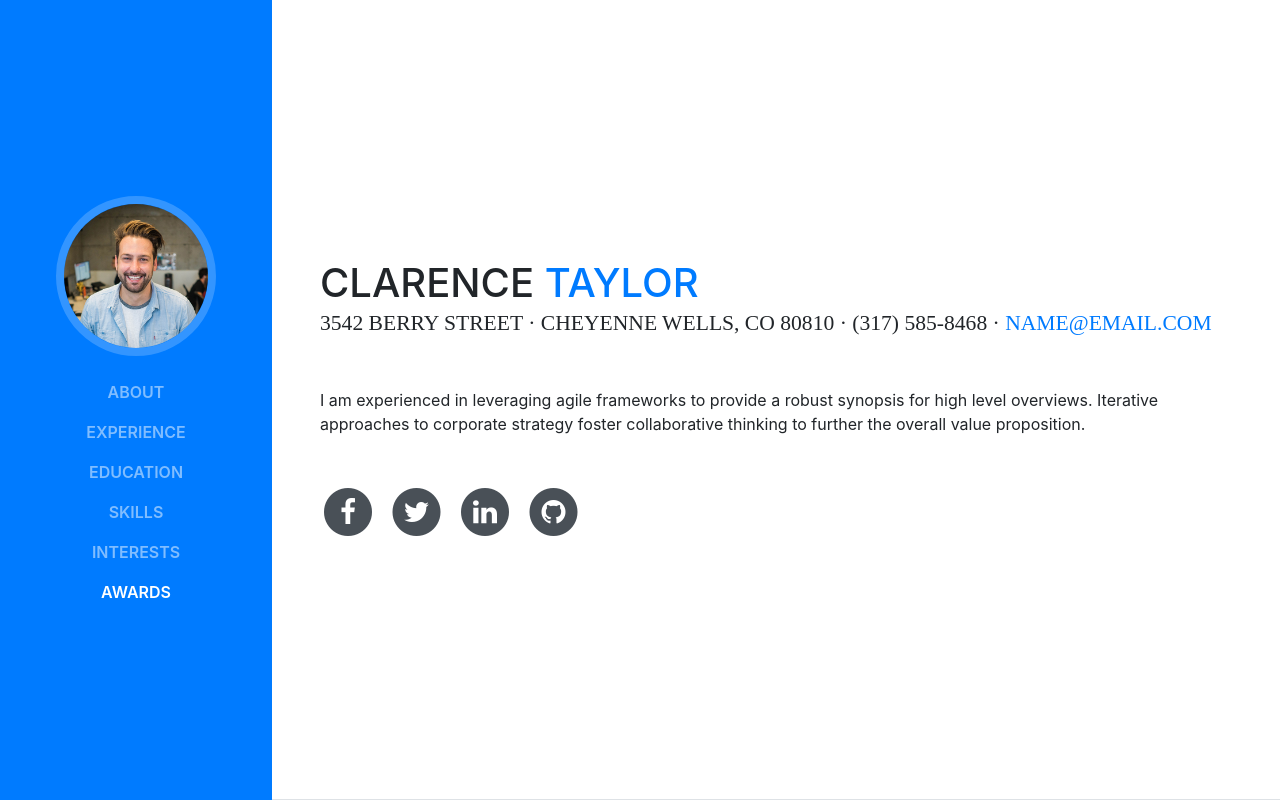
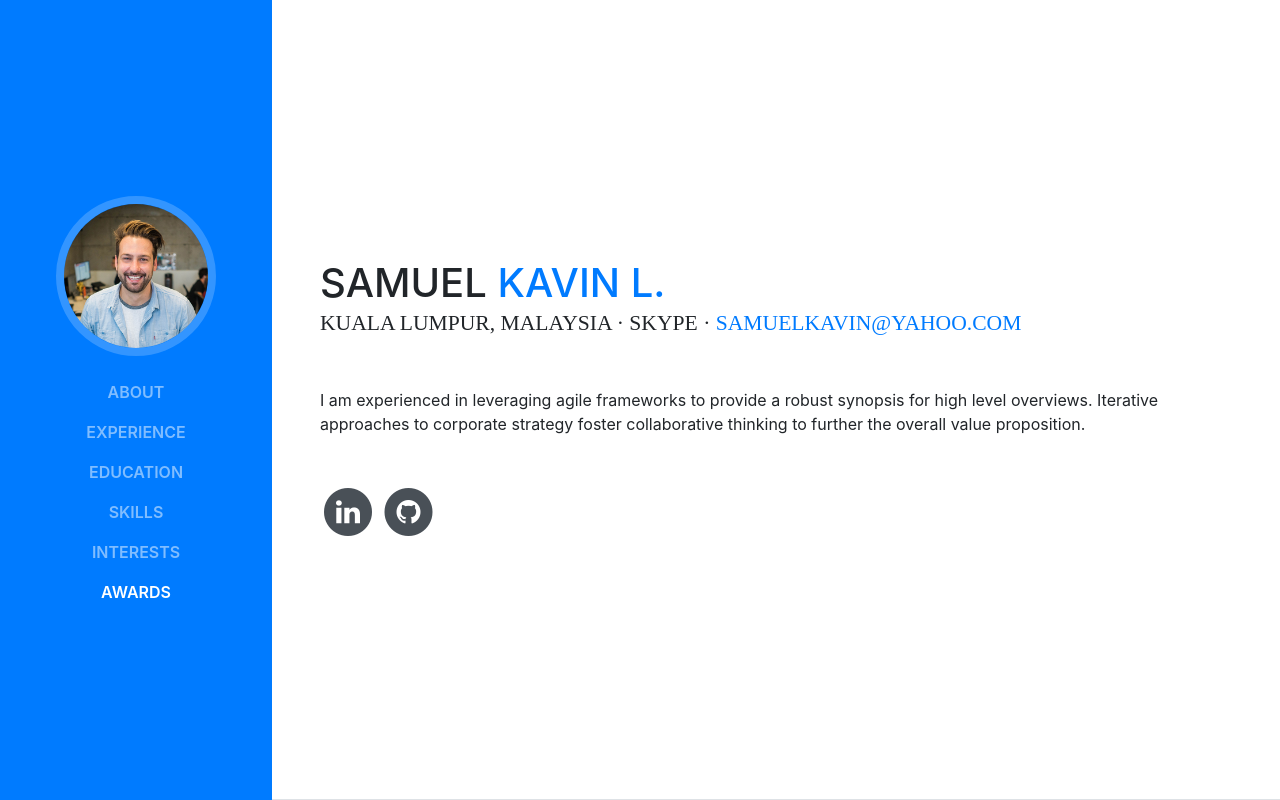
Before and after one commit to samuelkavin/samuelkavin.github.io, a website with bundled scripts: page index.html in a window 1280 px wide. Shown: the top 800 px of the page. Built offline with nearby package versions, Linux system fonts and the light colour scheme; a web font is replaced by a local one.

Commit message:
changes on name, url and contacts

```diff
--- a/index.html
+++ b/index.html
@@ -8,7 +8,7 @@
     <meta name="description" content="">
     <meta name="author" content="">
 
-    <title>Resume - Start Bootstrap Theme</title>
+    <title>Samuel Kavin - Resume - Developer</title>
 
     <!-- Bootstrap core CSS -->
     <link href="vendor/bootstrap/css/bootstrap.min.css" rel="stylesheet">
@@ -65,32 +65,16 @@
 
       <section class="resume-section p-3 p-lg-5 d-flex d-column" id="about">
         <div class="my-auto">
-          <h1 class="mb-0">Clarence
-            <span class="text-primary">Taylor</span>
+          <h1 class="mb-0">Samuel
+            <span class="text-primary">Kavin L.</span>
           </h1>
-          <div class="subheading mb-5">3542 Berry Street · Cheyenne Wells, CO 80810 · (317) 585-8468 ·
-            <a href="mailto:name@email.com">name@email.com</a>
+          <div class="subheading mb-5">Kuala Lumpur, Malaysia · Skype ·
+            <a href="mailto:samuelkavin@gmail.com">samuelkavin@yahoo.com</a>
           </div>
           <p class="mb-5">I am experienced in leveraging agile frameworks to provide a robust synopsis for high level overviews. Iterative approaches to corporate strategy foster collaborative thinking to further the overall value proposition.</p>
-          <ul class="list-inline list-social-icons mb-0">
+          <ul class="list-inline list-social-icons mb-0"
             <li class="list-inline-item">
-              <a href="#">
-                <span class="fa-stack fa-lg">
-                  <i class="fa fa-circle fa-stack-2x"></i>
-                  <i class="fa fa-facebook fa-stack-1x fa-inverse"></i>
-                </span>
-              </a>
-            </li>
-            <li class="list-inline-item">
-              <a href="#">
-                <span class="fa-stack fa-lg">
-                  <i class="fa fa-circle fa-stack-2x"></i>
-                  <i class="fa fa-twitter fa-stack-1x fa-inverse"></i>
-                </span>
-              </a>
-            </li>
-            <li class="list-inline-item">
-              <a href="#">
+              <a href="https://www.linkedin.com/in/samuel-kavin-loganathan-658b1330/" target="_blank">
                 <span class="fa-stack fa-lg">
                   <i class="fa fa-circle fa-stack-2x"></i>
                   <i class="fa fa-linkedin fa-stack-1x fa-inverse"></i>
@@ -98,7 +82,7 @@
               </a>
             </li>
             <li class="list-inline-item">
-              <a href="#">
+              <a href="https://github.com/samuelkavin" target="_blank">
                 <span class="fa-stack fa-lg">
                   <i class="fa fa-circle fa-stack-2x"></i>
                   <i class="fa fa-github fa-stack-1x fa-inverse"></i>
```
